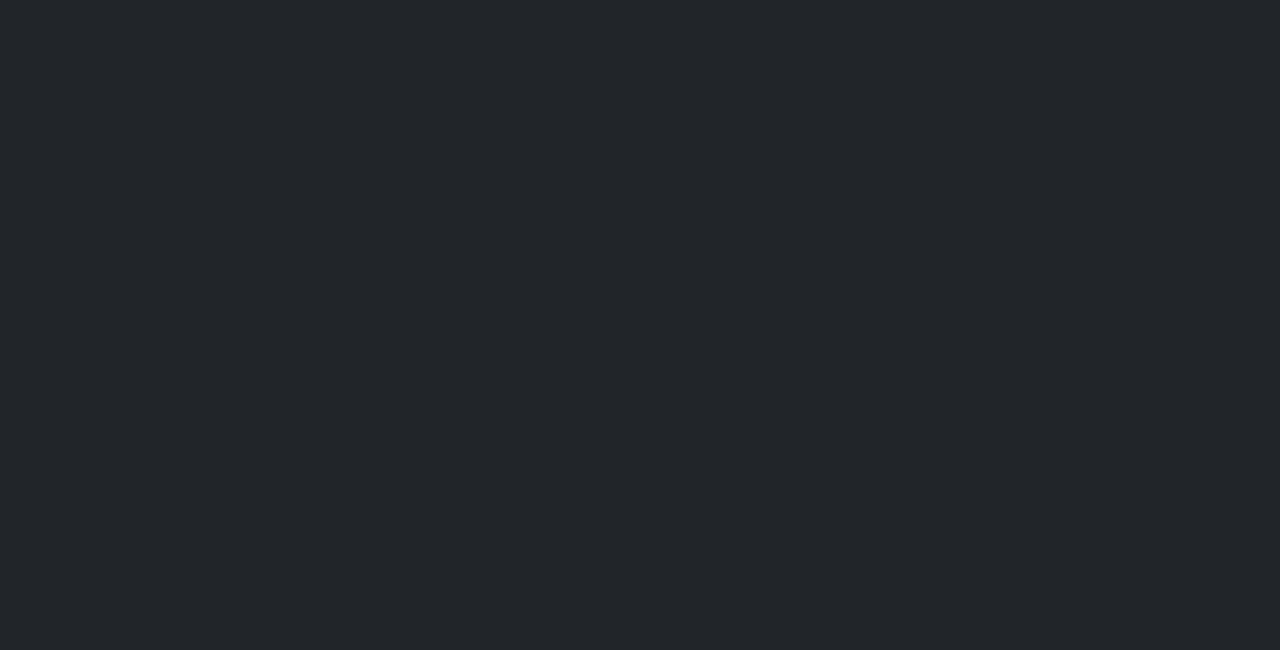
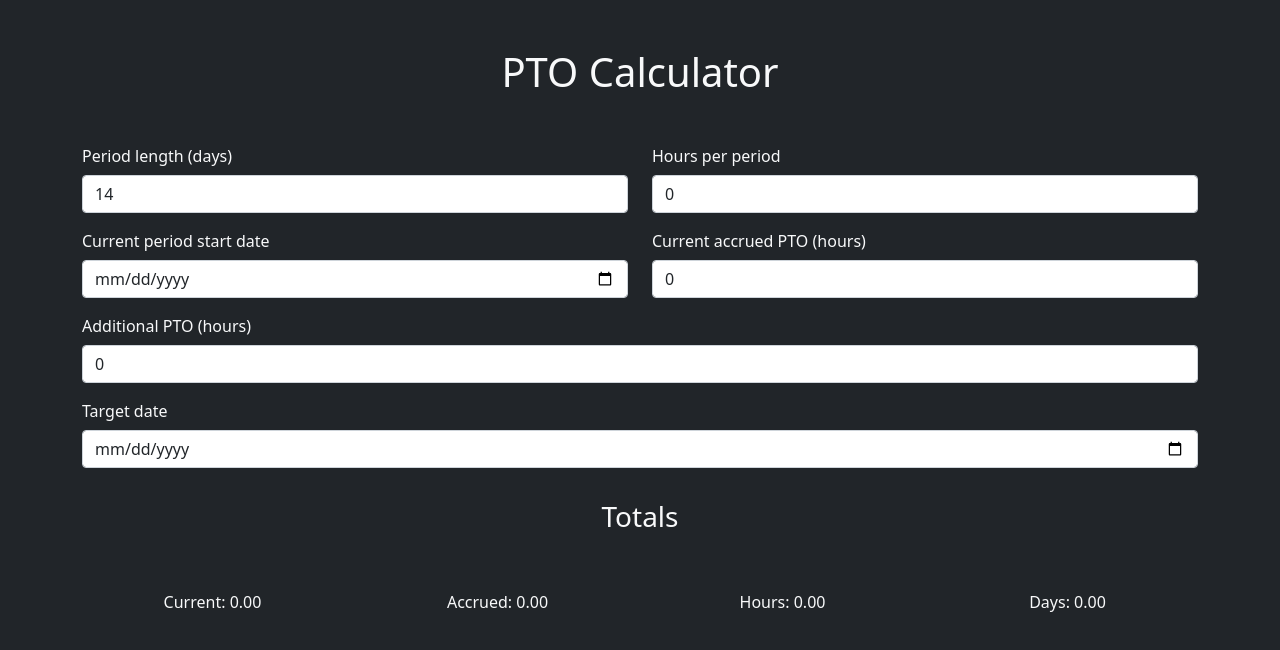
Before and after one commit to andyhorn/pto-calculator, a Vue app: page / in a window 1280 px wide. Shown: the top 650 px of the page. Built offline with nearby package versions, Linux system fonts and the light colour scheme.

Commit message:
reimplemented app

```diff
--- a/src/App.vue
+++ b/src/App.vue
@@ -1,13 +1,137 @@
 <template>
-  <div class="container">
-
-  </div>
+  <b-container>
+    <h1 class="text-center my-5">PTO Calculator</h1>
+    <b-row class="mb-3">
+      <b-col>
+        <b-form-group label="Period length (days)">
+          <b-form-input v-model="numDaysInPeriod" type="number" min="0"/>
+        </b-form-group>
+      </b-col>
+      <b-col>
+        <b-form-group label="Hours per period">
+          <b-form-input v-model="hoursPerPeriod" type="number" min="0"/>
+        </b-form-group>
+      </b-col>
+    </b-row>
+    <b-row class="mb-3">
+      <b-col>
+        <b-form-group label="Current period start date">
+          <b-form-input v-model="currentPeriodStart" type="date"/>
+        </b-form-group>
+      </b-col>
+      <b-col>
+        <b-form-group label="Current accrued PTO (hours)">
+          <b-form-input v-model="currentHours" type="number" min="0"/>
+        </b-form-group>
+      </b-col>
+    </b-row>
+    <b-row class="mb-3">
+      <b-col>
+        <b-form-group label="Additional PTO (hours)">
+          <b-form-input v-model="additionalHours" type="number" min="0"/>
+        </b-form-group>
+      </b-col>
+    </b-row>
+    <b-row class="mb-3">
+      <b-col>
+        <b-form-group label="Target date">
+          <b-form-input v-model="targetDate" type="date" :min="currentPeriodStart"/>
+        </b-form-group>
+      </b-col>
+    </b-row>
+    <b-row class="text-center">
+      <b-col class="mt-3 mb-5" cols="12">
+        <h3>Totals</h3>
+      </b-col>
+      <b-col>
+        <p>Current: {{ currentHoursString }}</p>
+      </b-col>
+      <b-col>
+        <p>Accrued: {{ accruedHoursString }}</p>
+      </b-col>
+      <b-col>
+        <p>Hours: {{ totalPtoHoursString }}</p>
+      </b-col>
+      <b-col>
+        <p>Days: {{ totalPtoDaysString }}</p>
+      </b-col>
+    </b-row>
+  </b-container>
 </template>
 
 <script>
 export default {
   name: 'App',
+  data() {
+    return {
+      additionalHours: 0,
+      currentHours: 0,
+      currentPeriodStart: null,
+      hoursPerPeriod: 0,
+      numDaysInPeriod: 14,
+      targetDate: null,
+    }
+  },
+  methods: {
+    dateDiff(dayOne, dayTwo) {
+      const diffTime = Math.abs(dayTwo - dayOne);
+      const diffDays = Math.ceil(diffTime / (1000 * 60 * 60 * 24));
 
+      return diffDays;
+    },
+    isSameDate(dayOne, dayTwo) {
+      return dayOne.getYear() == dayTwo.getYear() &&
+        dayOne.getMonth() == dayTwo.getMonth() &&
+        dayOne.getDate() == dayTwo.getDate();
+    },
+    hoursToDays(hours) {
+      return hours / 8.0;
+    }
+  },
+  computed: {
+    today() { return new Date() },
+    isTargetDateDisabled() {
+      return this.currentPeriodStart == null ||
+        this.numDaysInPeriod == 0 ||
+        this.hoursPerPeriod == 0;
+    },
+    showTotalHours() {
+      return !this.isTargetDateDisabled && this.targetDate != null;
+    },
+    totalPtoHours() {
+      const currentHours = Number(this.currentHours) + Number(this.additionalHours);
+
+      if (this.currentPeriodStart == null || this.targetDate == null) {
+        return currentHours;
+      }
+
+      const numDaysIntoCurrentPeriod = this.isSameDate(this.today, new Date(this.currentPeriodStart))
+        ? 0 : this.dateDiff(this.today, new Date(this.currentPeriodStart));
+      const numDaysRemainingInCurrentPeriod = this.numDaysInPeriod - numDaysIntoCurrentPeriod;
+      const endOfPeriod = this.today.setDate(this.today.getDate() + numDaysRemainingInCurrentPeriod);
+
+      if (endOfPeriod > new Date(this.targetDate)) {
+        return currentHours;
+      }
+
+      const numPeriodsUntilTargetDate = Math.floor(this.dateDiff(new Date(this.targetDate), endOfPeriod) / this.numDaysInPeriod) + 1;
+      const hoursToBeAccrued = numPeriodsUntilTargetDate * this.hoursPerPeriod;
+
+      return Number(hoursToBeAccrued) + Number(currentHours);
+    },
+    currentHoursString() {
+      return Number(Number(this.currentHours) + Number(this.additionalHours)).toFixed(2);
+    },
+    accruedHoursString() {
+      return Number(this.totalPtoHours - Number(this.currentHours) - Number(this.additionalHours)).toFixed(2);
+    },
+    totalPtoHoursString() {
+      return Number(this.totalPtoHours).toFixed(2);
+    },
+    totalPtoDaysString() {
+      return Number(this.hoursToDays(this.totalPtoHours)).toFixed(2);
+    }
+  }
 }
 </script>
 
```
